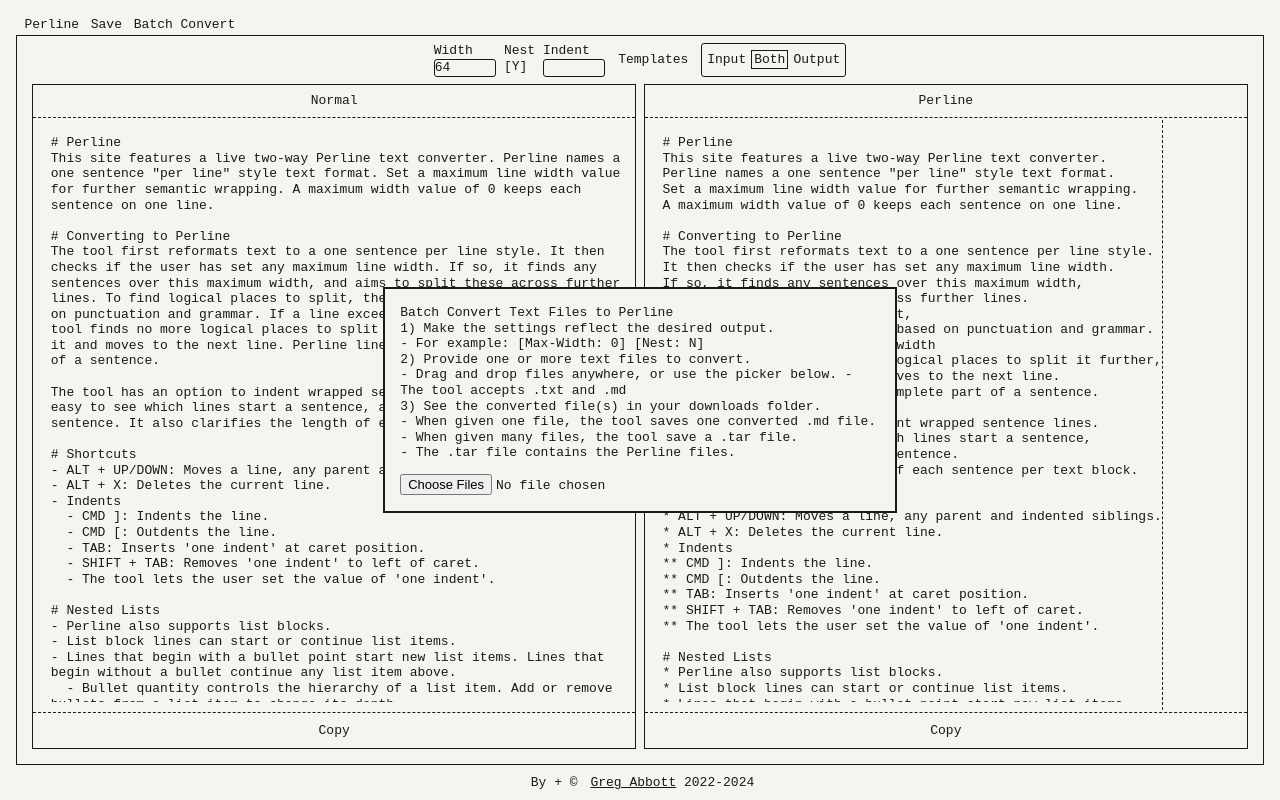
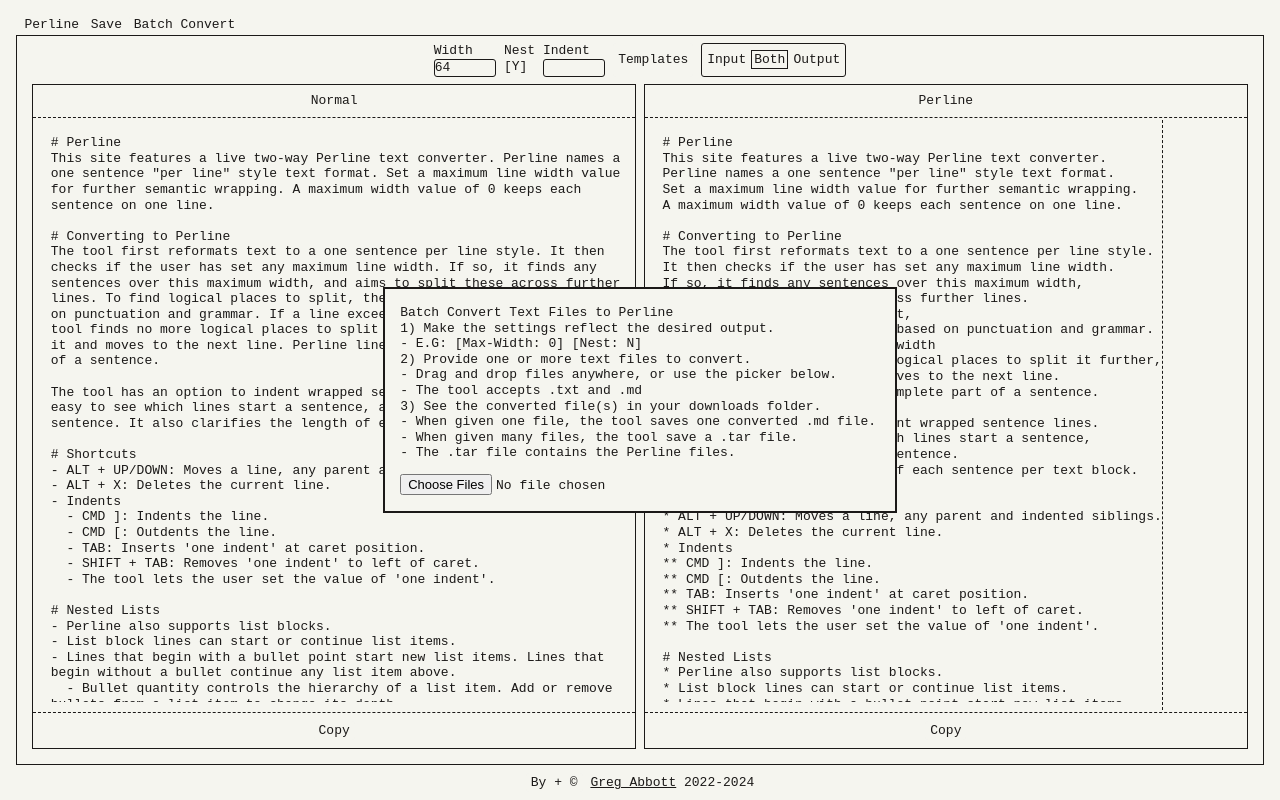
Before and after one commit to gregabbott/perline, a plain HTML site: page index.html in a window 1280 px wide. Both pictures are taken after a click on the button "Batch Convert". Drawn offline with Linux system fonts and the light colour scheme.

Commit message:
Add files via upload

```diff
--- a/index.html
+++ b/index.html
@@ -126,9 +126,9 @@
 <div popover id="popover_batch_convert">
 <p>Batch Convert Text Files to Perline<br>
 1) Make the settings reflect the desired output.<br>
-- For example: [Max-Width: 0] [Nest: N]<br>
+- E.G: [Max-Width: 0] [Nest: N]<br>
 2) Provide one or more text files to convert.<br>
-- Drag and drop files anywhere, or use the picker below.
+- Drag and drop files anywhere, or use the picker below.<br>
 - The tool accepts .txt and .md<br>
 3) See the converted file(s) in your downloads folder.<br>
 - When given one file, the tool saves one converted .md file.<br>
```
